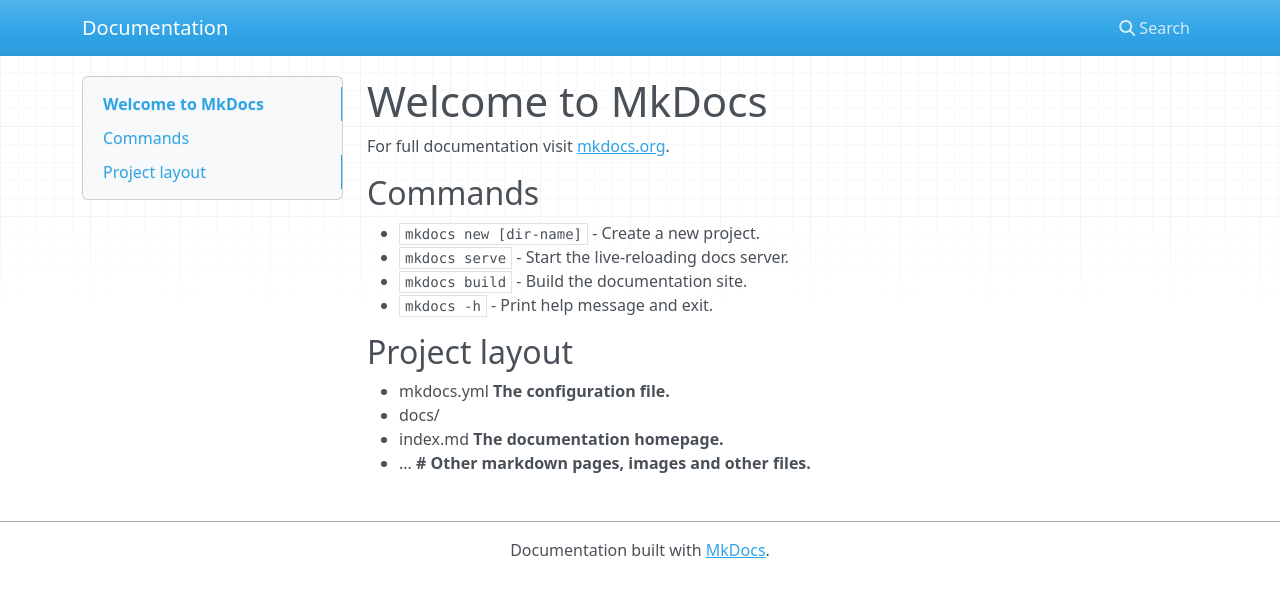
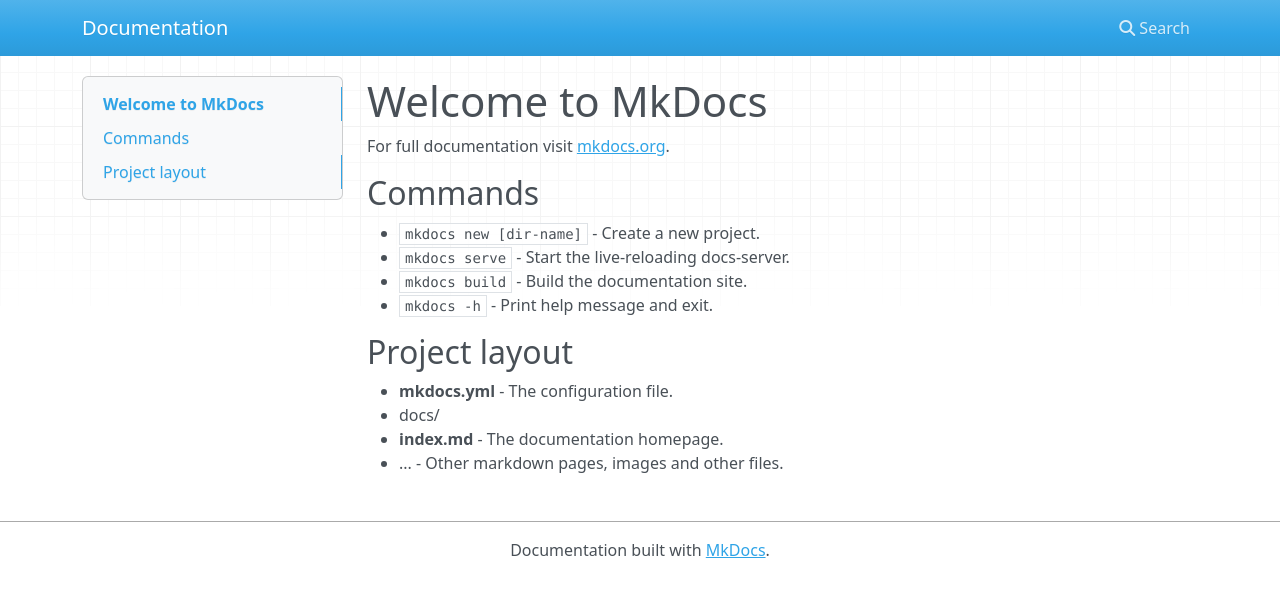
Before and after one commit to dwtorres/dwtorres.github.io, an MkDocs documentation site: the page built from docs/index.md, in a window 1280 px wide. Shown: the top 597 px of the page. Built offline with MkDocs 1.6.1, drawn with Linux system fonts in a browser that asks for light colours; nearby versions of some CDN libraries.

```diff
--- a/docs/index.md
+++ b/docs/index.md
@@ -1,17 +1,12 @@
 # Welcome to MkDocs
-
 For full documentation visit [mkdocs.org](https://www.mkdocs.org).
-
 ## Commands
-
-* `mkdocs new [dir-name]` - Create a new project.
-* `mkdocs serve` - Start the live-reloading docs server.
-* `mkdocs build` - Build the documentation site.
-* `mkdocs -h` - Print help message and exit.
-
+- `mkdocs new [dir-name]` - Create a new project.
+- `mkdocs serve` - Start the live-reloading docs-server.
+- `mkdocs build` - Build the documentation site.
+- `mkdocs -h` - Print help message and exit.
 ## Project layout
-
-- mkdocs.yml  **The configuration file.**
+- **mkdocs.yml**  - The configuration file.
 - docs/
-  - index.md  **The documentation homepage.**
-  - ...       **# Other markdown pages, images and other files.**
+  - **index.md**  - The documentation homepage.
+  - ...           - Other markdown pages, images and other files.
```
Also changed, not shown: README.md (+2 -0 lines), 1 other file.
